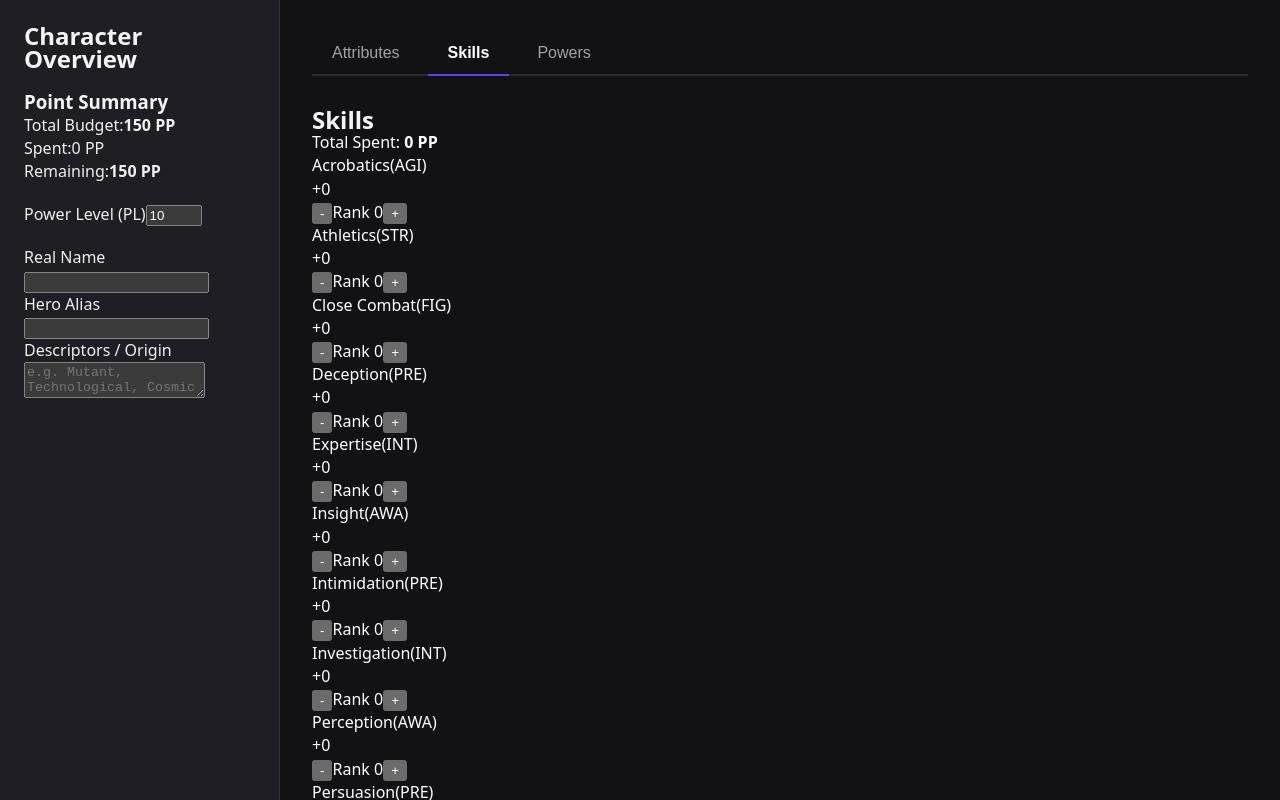
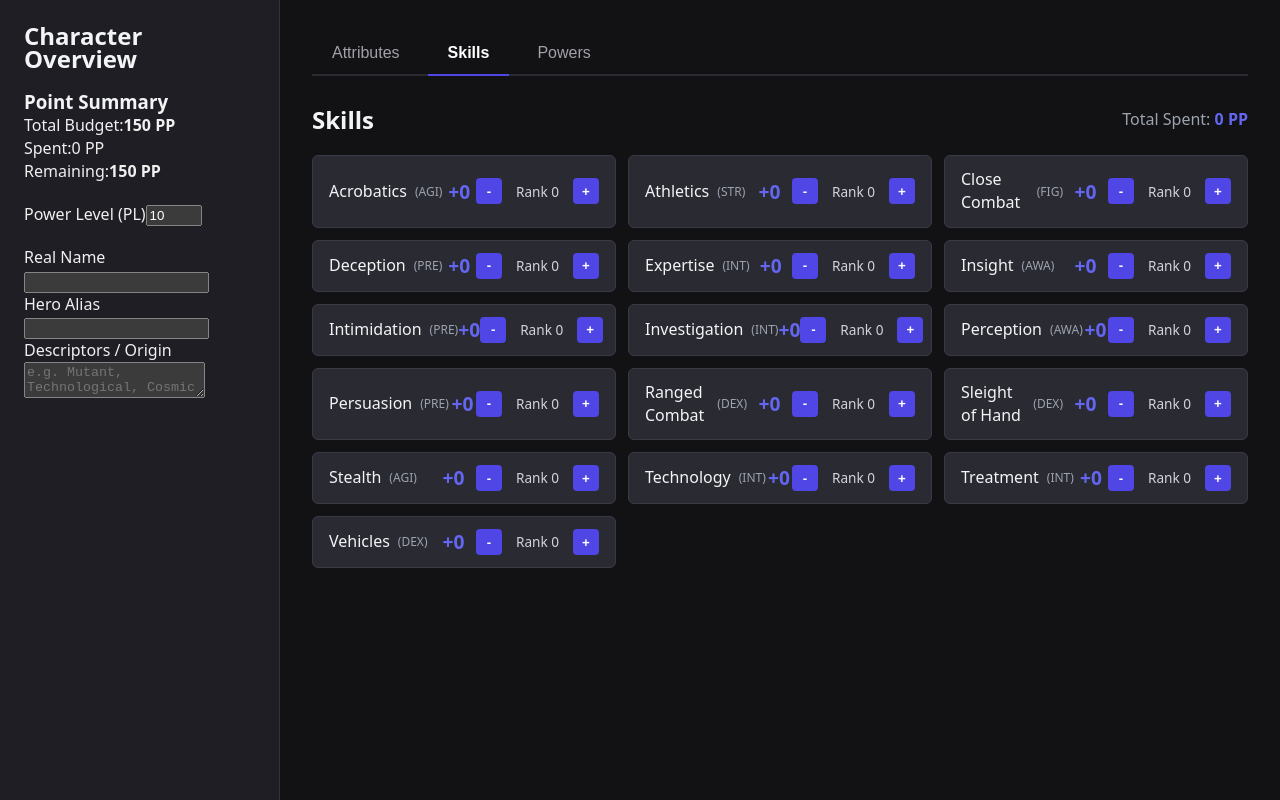
Before and after one commit to AdamChandler958/heros_call, a React (Vite) app: page / in a window 1280 px wide. Both pictures are taken after a click on the button "Skills". Shown: the top 800 px of the page. Built offline with nearby package versions, Linux system fonts and the light colour scheme.

Commit message:
Feat: Adding styling to skills tab

```diff
--- a/src/components/tabs/skill/skillsTab.jsx
+++ b/src/components/tabs/skill/skillsTab.jsx
@@ -1,4 +1,5 @@
 import { useCharacterStore, getSkillPointsSpent } from '@/utilities/characterStore';
+import '@/style/SkillsTab.css'
 
 const SKILL_LIST = [
   { key: 'acrobatics', name: 'Acrobatics', attr: 'agility' },
--- /dev/null
+++ b/src/style/SkillsTab.css
@@ -0,0 +1,89 @@
+.skills-section {
+  display: flex;
+  flex-direction: column;
+  gap: 1.5rem;
+}
+
+.skills-header {
+  display: flex;
+  justify-content: space-between;
+  align-items: center;
+}
+
+.skills-header h2 {
+  margin: 0;
+}
+
+.skill-pp-summary {
+  font-size: 1rem;
+  color: #9ca3af;
+}
+
+.skill-pp-summary strong {
+  color: #6366f1;
+}
+
+.skills-grid {
+  display: grid;
+  grid-template-columns: repeat(auto-fill, minmax(280px, 1fr));
+  gap: 0.75rem;
+}
+
+.skill-row {
+  background-color: #2a2a32;
+  border: 1px solid #3a3a46;
+  border-radius: 6px;
+  padding: 0.75rem 1rem;
+  display: flex;
+  align-items: center;
+  justify-content: space-between;
+}
+
+.skill-info {
+  display: flex;
+  align-items: center;
+  gap: 0.5rem;
+  flex: 1;
+}
+
+.skill-name {
+  font-weight: 500;
+  color: #f3f4f6;
+}
+
+.skill-attr {
+  font-size: 0.75rem;
+  color: #9ca3af;
+}
+
+.skill-total {
+  font-size: 1.2rem;
+  font-weight: bold;
+  color: #6366f1;
+  width: 45px;
+  text-align: center;
+}
+
+.skill-controls {
+  display: flex;
+  align-items: center;
+  gap: 0.5rem;
+}
+
+.skill-controls button {
+  width: 26px;
+  height: 26px;
+  border-radius: 4px;
+  border: none;
+  background-color: #4f46e5;
+  color: white;
+  font-weight: bold;
+  cursor: pointer;
+}
+
+.skill-rank-display {
+  font-size: 0.85rem;
+  min-width: 55px;
+  text-align: center;
+  color: #d1d5db;
+}
```
